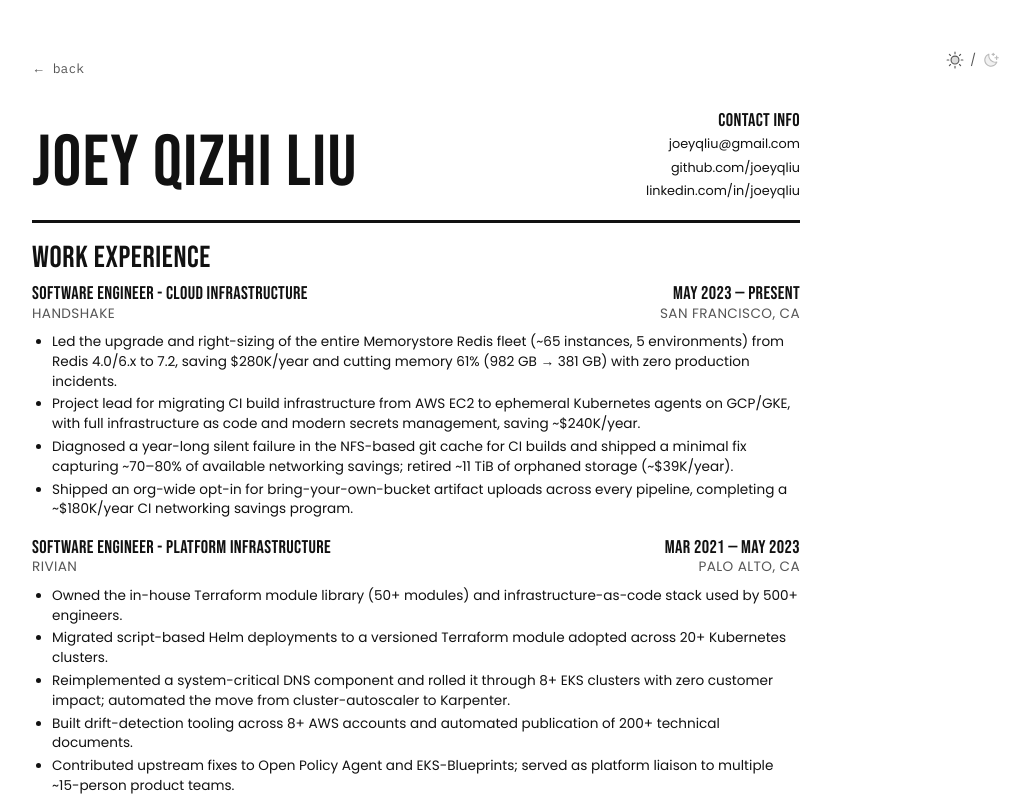
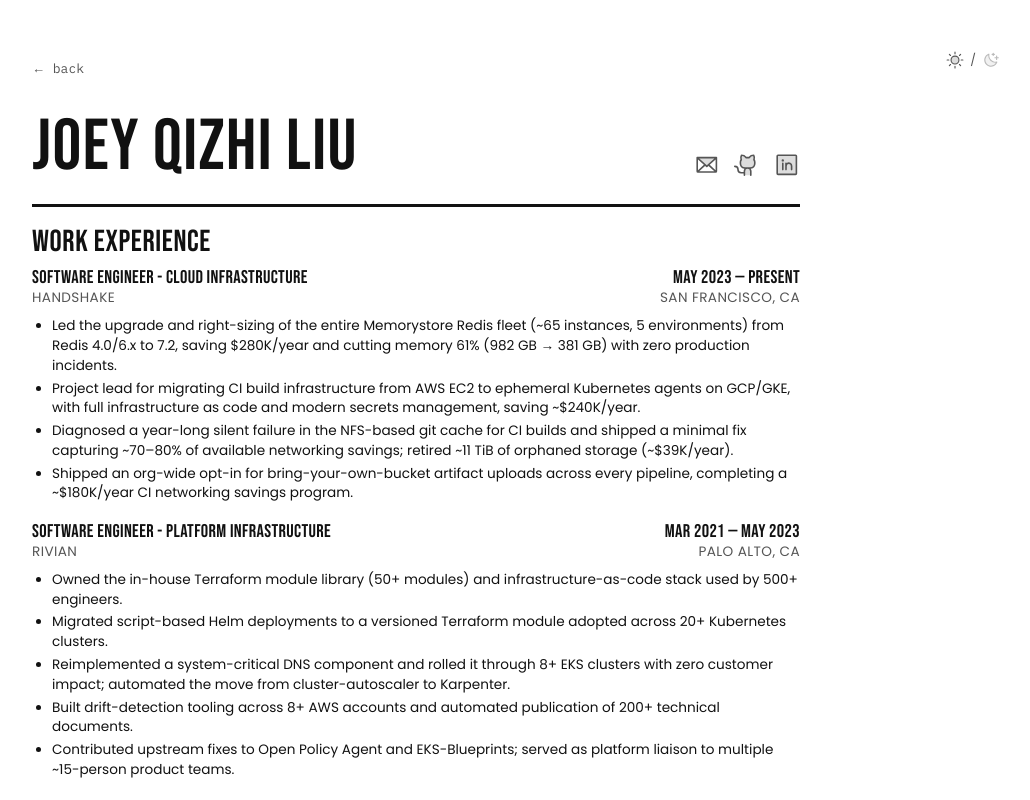
Before and after one commit to joeyqliu/joeyqliu.github.io, a Next.js app: page /resume in a window 1280 px wide. Shown: the top 800 px of the page, without its empty margins (224-1254 px from the left). Built offline with nearby package versions, Linux system fonts and the light colour scheme.

Commit message:
resume: icon contact links (text kept in print)

```diff
--- a/src/app/resume/page.tsx
+++ b/src/app/resume/page.tsx
@@ -1,13 +1,15 @@
 import Link from "next/link";
+import { EnvelopeIcon, GithubLogoIcon, LinkedinLogoIcon } from "@phosphor-icons/react/ssr";
 import ThemeToggle from "@/components/ThemeToggle";
 import { education, resumeJobs } from "@/data/experience";
 import styles from "./resume.module.css";
 
-// Content lives in src/data/experience.ts — edit there, not here.
+// Jobs + education live in src/data/experience.ts.
+// Contact: icons only on screen; icon + text when printed (paper can't be clicked).
 const contact = [
-  { label: "joeyqliu@gmail.com", href: "mailto:joeyqliu@gmail.com" },
-  { label: "github.com/joeyqliu", href: "https://github.com/joeyqliu" },
-  { label: "linkedin.com/in/joeyqliu", href: "https://linkedin.com/in/joeyqliu" },
+  { name: "Email", label: "joeyqliu@gmail.com", href: "mailto:joeyqliu@gmail.com", Icon: EnvelopeIcon },
+  { name: "GitHub", label: "github.com/joeyqliu", href: "https://github.com/joeyqliu", Icon: GithubLogoIcon },
+  { name: "LinkedIn", label: "linkedin.com/in/joeyqliu", href: "https://linkedin.com/in/joeyqliu", Icon: LinkedinLogoIcon },
 ];
 
 export default function Resume() {
@@ -25,10 +27,10 @@ export default function Resume() {
         <header className={styles.header}>
           <h1 className={`${styles.display} ${styles.name}`}>Joey Qizhi Liu</h1>
           <div className={styles.contact}>
-            <h2 className={styles.display}>Contact Info</h2>
-            {contact.map(({ label, href }) => (
-              <a key={href} href={href}>
-                {label}
+            {contact.map(({ name, label, href, Icon }) => (
+              <a key={href} href={href} aria-label={name} title={label}>
+                <Icon weight="duotone" aria-hidden="true" className={styles.icon} />
+                <span className={styles.printOnly}>{label}</span>
               </a>
             ))}
           </div>
--- a/src/app/resume/resume.module.css
+++ b/src/app/resume/resume.module.css
@@ -50,14 +50,21 @@
 
 .contact {
   display: flex;
-  flex-direction: column;
-  gap: 0.25rem;
-  text-align: right;
+  gap: 0.9rem;
   font-size: 0.8rem;
+  padding-bottom: 0.4rem;
 }
-.contact h2 { font-size: 1.15rem; }
-.contact a { color: var(--ink); text-decoration: none; }
-.contact a:hover { text-decoration: underline; }
+.contact a {
+  display: inline-flex;
+  align-items: center;
+  gap: 0.4rem;
+  color: var(--muted);
+  text-decoration: none;
+  transition: color 150ms;
+}
+.contact a:hover { color: var(--ink); }
+.icon { width: 1.6rem; height: 1.6rem; flex-shrink: 0; }
+.printOnly { display: none; }
 
 .rule {
   border: 0;
@@ -100,5 +107,9 @@
   .sheet { max-width: none; padding: 0; }
   .header { margin-top: 0; }
   .noPrint { display: none !important; }
+  .printOnly { display: inline; }
+  .contact { flex-direction: column; align-items: flex-end; gap: 0.2rem; padding-bottom: 0; }
+  .contact a { color: var(--ink); flex-direction: row-reverse; }
+  .icon { width: 0.95rem; height: 0.95rem; }
   .job { break-inside: avoid; }
 }
```
